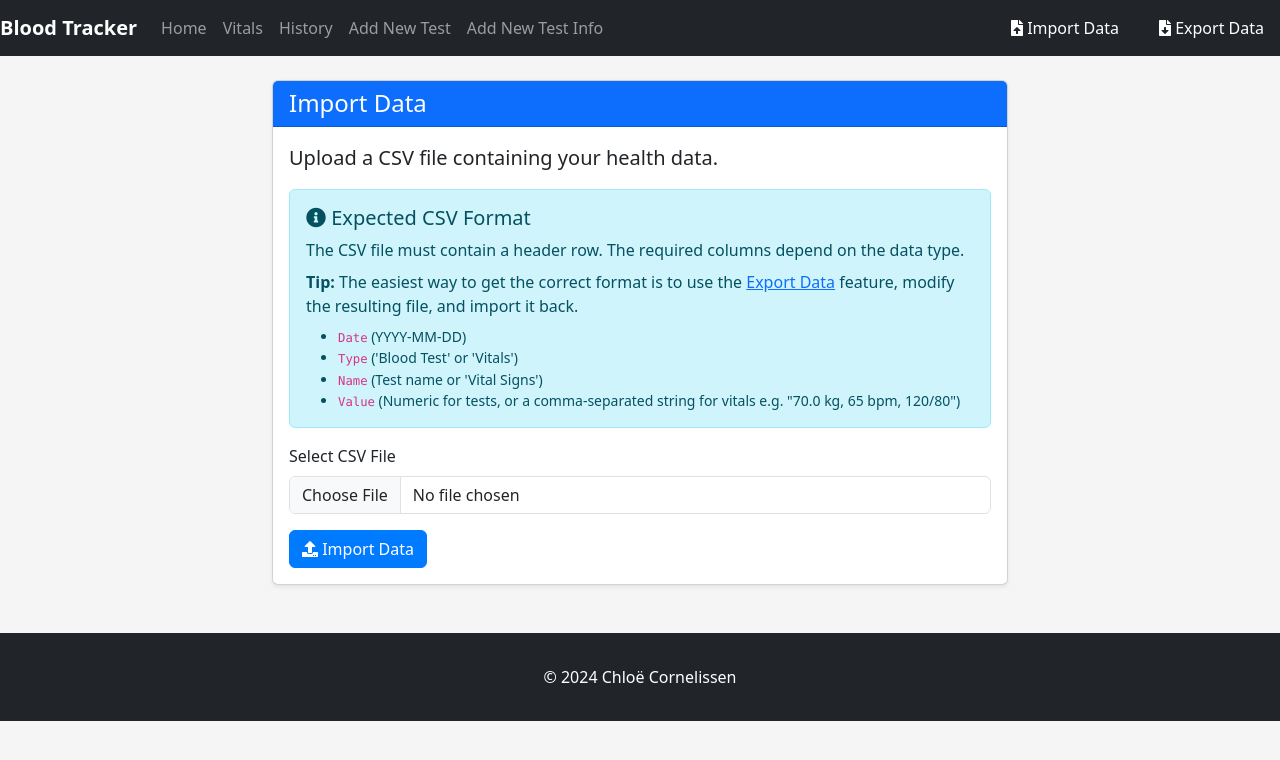
After one commit to void-cc/health, a Flask app: page /import in a window 1280 px wide. The commit adds this page. Shown: the top 760 px of the page. Run offline with Flask 3, Linux system fonts and the light colour scheme; some libraries are stand-ins or nearby versions.

Commit message:
feat: implement robust CSV importation engine
- Added a new `/import` route in `app.py` capable of parsing CSV files.
- Implemented logic to differentiate and parse 'Blood Test' and 'Vitals' records from the unified CSV format.
- Gracefully handles missing normal ranges by looking up default values from `TEST_INFO`.
- Designed an intuitive `templates/import_data.html` interface with clear expected format instructions.
- Added an 'Import Data' button to the main navigation bar in `base.html`.
- Marked 'CSV Importation Engine' as complete in `ROADMAP.md`.

Co-authored-by: void-cc <75227673+void-cc@users.noreply.github.com>

```diff
--- a/app.py
+++ b/app.py
@@ -449,6 +449,151 @@ def history():
     return render_template('history.html', history=history_items)
 
 
+@app.route('/import', methods=['GET', 'POST'])
+def import_data():
+    if request.method == 'POST':
+        if 'csv_file' not in request.files:
+            flash('No file part', 'danger')
+            return redirect(request.url)
+        file = request.files['csv_file']
+        if file.filename == '':
+            flash('No selected file', 'danger')
+            return redirect(request.url)
+        if not file.filename.endswith('.csv'):
+            flash('Please upload a .csv file', 'danger')
+            return redirect(request.url)
+
+        try:
+            stream = io.StringIO(file.stream.read().decode("UTF8"), newline=None)
+            csv_input = csv.DictReader(stream)
+
+            imported_tests = 0
+            imported_vitals = 0
+            skipped_rows = 0
+
+            for row in csv_input:
+                try:
+                    date_str = row.get('Date')
+                    if not date_str:
+                        skipped_rows += 1
+                        continue
+                    date = datetime.strptime(date_str, '%Y-%m-%d').date()
+
+                    row_type = row.get('Type')
+
+                    if row_type == 'Blood Test':
+                        name = row.get('Name')
+                        value_str = row.get('Value')
+                        unit = row.get('Unit', '')
+                        normal_min_str = row.get('Normal Min', '')
+                        normal_max_str = row.get('Normal Max', '')
+
+                        if not name or not value_str:
+                            skipped_rows += 1
+                            continue
+
+                        value = float(value_str)
+                        normal_min = float(normal_min_str) if normal_min_str else None
+                        normal_max = float(normal_max_str) if normal_max_str else None
+
+                        test_info = TEST_INFO.get(name)
+                        category = test_info.get('category', 'Uncategorized') if test_info else 'Uncategorized'
+
+                        # Use unit from TEST_INFO if available, else from CSV, else empty string
+                        if test_info and test_info.get('unit'):
+                            final_unit = test_info['unit']
+                        else:
+                            final_unit = unit
+
+                        # Use normal ranges from TEST_INFO if missing in CSV
+                        if test_info:
+                            if normal_min is None and test_info.get('normal_min') is not None:
+                                normal_min = test_info['normal_min']
+                            if normal_max is None and test_info.get('normal_max') is not None:
+                                normal_max = test_info['normal_max']
+
+                        new_test = BloodTest(
+                            test_name=name,
+                            value=value,
+                            unit=final_unit,
+                            date=date,
+                            normal_min=normal_min,
+                            normal_max=normal_max,
+                            category=category
+                        )
+                        db.session.add(new_test)
+                        imported_tests += 1
+
+                    elif row_type == 'Vitals':
+                        value_str = row.get('Value', '')
+
+                        weight = None
+                        heart_rate = None
+                        systolic_bp = None
+                        diastolic_bp = None
+
+                        parts = [p.strip() for p in value_str.split(',')]
+                        for part in parts:
+                            if 'kg' in part:
+                                try:
+                                    weight = float(part.replace('kg', '').strip())
+                                except ValueError:
+                                    pass
+                            elif 'lbs' in part:
+                                try:
+                                    weight = float(part.replace('lbs', '').strip()) * 0.453592
+                                except ValueError:
+                                    pass
+                            elif 'bpm' in part:
+                                try:
+                                    heart_rate = int(part.replace('bpm', '').strip())
+                                except ValueError:
+                                    pass
+                            elif '/' in part:
+                                try:
+                                    bp_parts = part.replace('mmHg', '').split('/')
+                                    systolic_bp = int(bp_parts[0].strip())
+                                    diastolic_bp = int(bp_parts[1].strip())
+                                except (ValueError, IndexError):
+                                    pass
+
+                        if weight is not None or heart_rate is not None or (systolic_bp is not None and diastolic_bp is not None):
+                            new_vital = VitalSign(
+                                date=date,
+                                weight=weight,
+                                heart_rate=heart_rate,
+                                systolic_bp=systolic_bp,
+                                diastolic_bp=diastolic_bp
+                            )
+                            db.session.add(new_vital)
+                            imported_vitals += 1
+                        else:
+                            skipped_rows += 1
+
+                    else:
+                        skipped_rows += 1
+
+                except Exception as e:
+                    print(f"Error parsing row: {e}")
+                    skipped_rows += 1
+
+            db.session.commit()
+
+            flash_msg = f"Imported {imported_tests} blood tests and {imported_vitals} vital signs."
+            if skipped_rows > 0:
+                flash_msg += f" Skipped {skipped_rows} rows due to missing/invalid data."
+            flash(flash_msg, 'success')
+
+            return redirect(url_for('index'))
+
+        except Exception as e:
+            db.session.rollback()
+            print(f"File processing error: {e}")
+            flash(f"Error processing file: {str(e)}", 'danger')
+            return redirect(request.url)
+
+    return render_template('import_data.html')
+
 @app.route('/export')
 def export_data():
     output = io.StringIO()
--- a/templates/base.html
+++ b/templates/base.html
@@ -71,6 +71,11 @@
 
       </ul>
       <ul class="navbar-nav ms-auto">
+        <li class="nav-item me-2">
+            <a class="nav-link btn btn-outline-primary text-white px-3" href="{{ url_for('import_data') }}">
+                <i class="fas fa-file-upload"></i> Import Data
+            </a>
+        </li>
         <li class="nav-item">
             <a class="nav-link btn btn-outline-success text-white px-3" href="{{ url_for('export_data') }}">
                 <i class="fas fa-file-download"></i> Export Data
--- /dev/null
+++ b/templates/import_data.html
@@ -0,0 +1,37 @@
+{% extends "base.html" %}
+
+{% block content %}
+<div class="row justify-content-center">
+  <div class="col-md-8">
+    <div class="card shadow-sm">
+      <div class="card-header bg-primary text-white">
+        <h4 class="mb-0">Import Data</h4>
+      </div>
+      <div class="card-body">
+        <p class="lead">Upload a CSV file containing your health data.</p>
+
+        <div class="alert alert-info">
+          <h5><i class="fas fa-info-circle"></i> Expected CSV Format</h5>
+          <p class="mb-2">The CSV file must contain a header row. The required columns depend on the data type.</p>
+          <p class="mb-2"><strong>Tip:</strong> The easiest way to get the correct format is to use the <a href="{{ url_for('export_data') }}">Export Data</a> feature, modify the resulting file, and import it back.</p>
+
+           <ul class="mb-0 small">
+               <li><code>Date</code> (YYYY-MM-DD)</li>
+               <li><code>Type</code> ('Blood Test' or 'Vitals')</li>
+               <li><code>Name</code> (Test name or 'Vital Signs')</li>
+               <li><code>Value</code> (Numeric for tests, or a comma-separated string for vitals e.g. "70.0 kg, 65 bpm, 120/80")</li>
+           </ul>
+        </div>
+
+        <form method="POST" enctype="multipart/form-data">
+          <div class="mb-3">
+            <label for="csv_file" class="form-label">Select CSV File</label>
+            <input class="form-control" type="file" id="csv_file" name="csv_file" accept=".csv" required>
+          </div>
+          <button type="submit" class="btn btn-primary"><i class="fas fa-upload"></i> Import Data</button>
+        </form>
+      </div>
+    </div>
+  </div>
+</div>
+{% endblock %}
```
Also changed, not shown: ROADMAP.md (+1 -1 lines).
